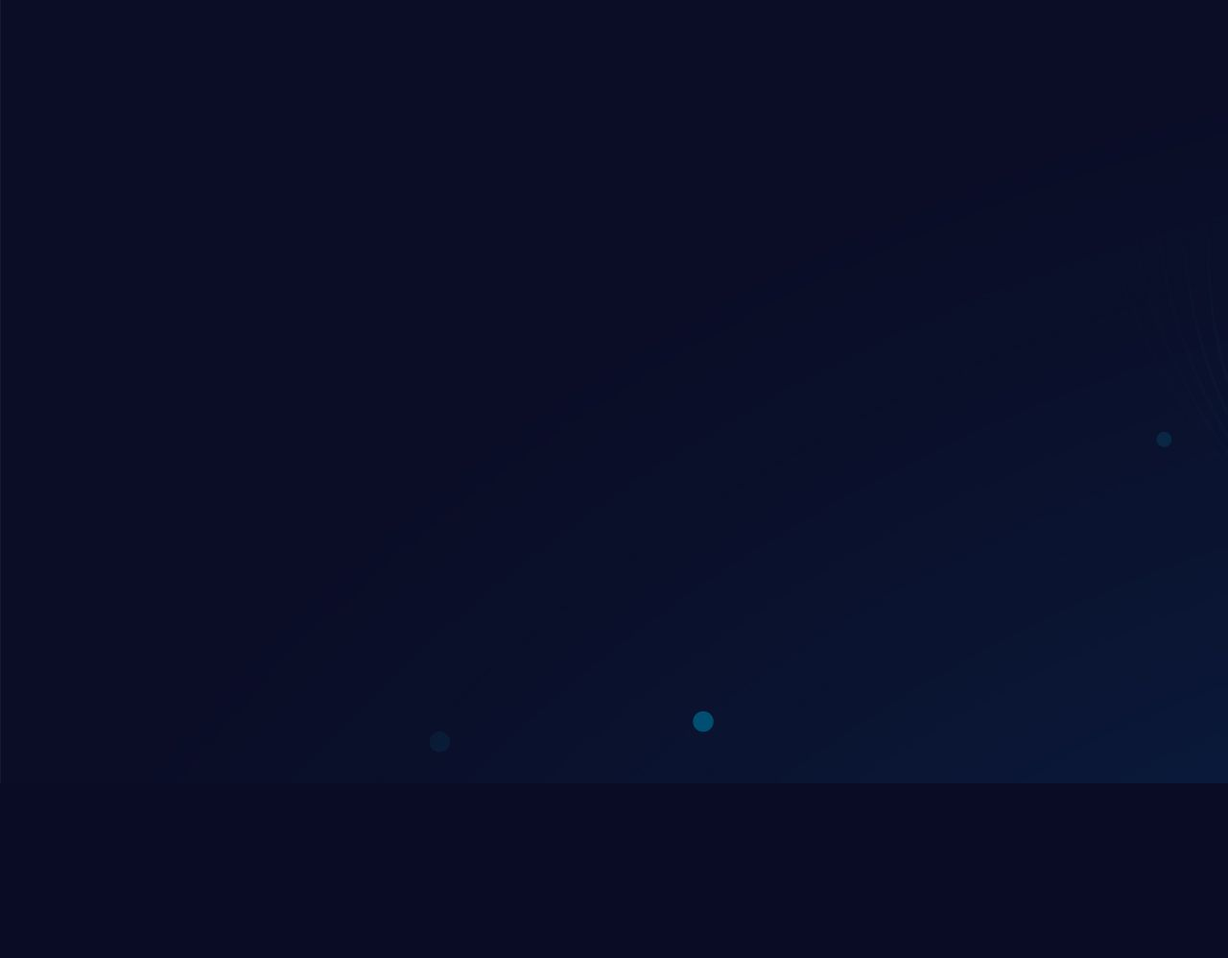
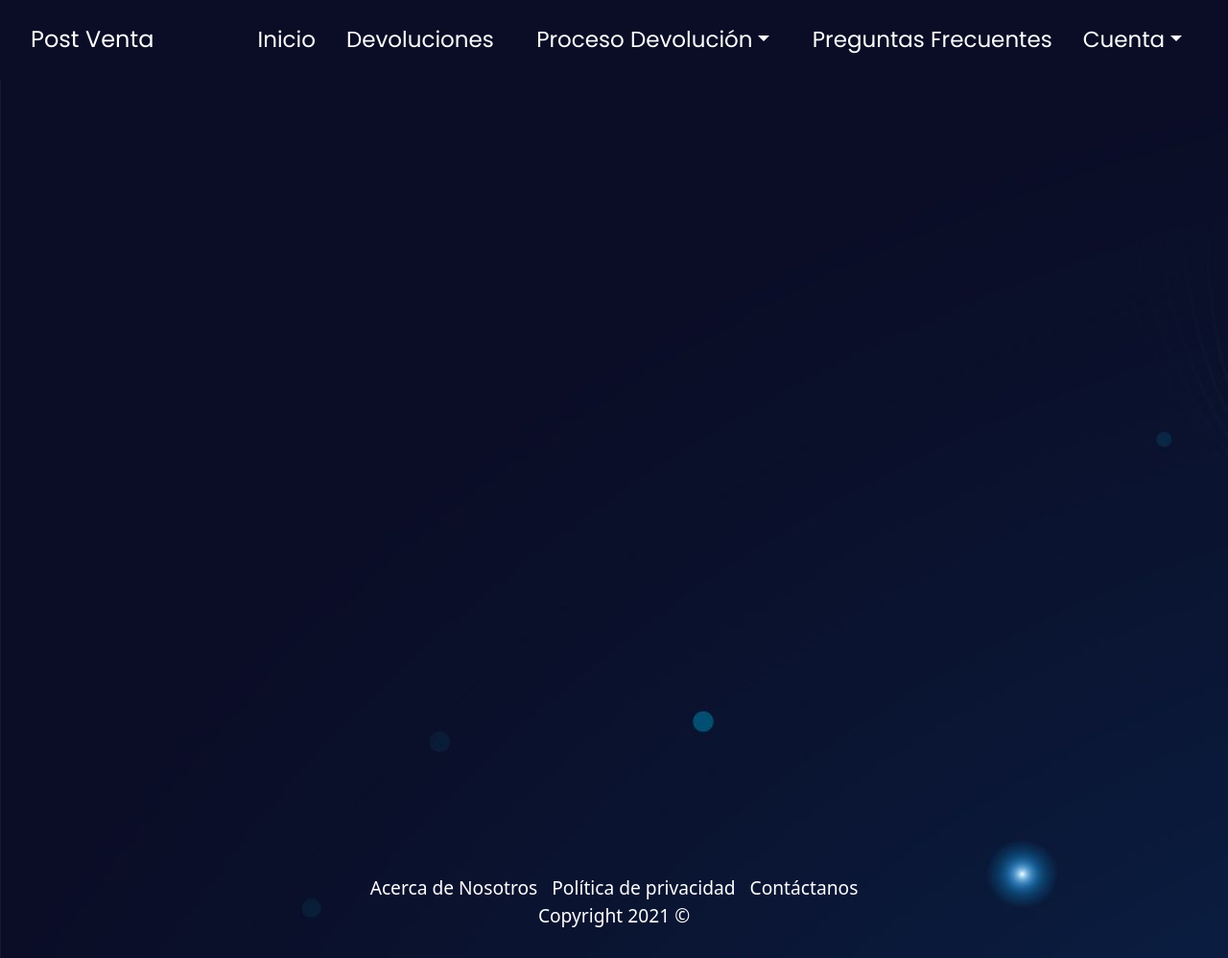
Before and after one commit to Aranzu/encargo1, a Django app: page / in a window 1280 px wide. Shown: the whole page at 96% size. Before the commit the page ends 816 px from the top, so only its background shows below. Run offline with Django 3.2, Linux system fonts and the light colour scheme.

Commit message:
changes webpage

```diff
--- a/Seguridad_login/login/templates/login.html
+++ b/Seguridad_login/login/templates/login.html
@@ -3,12 +3,14 @@
 <html lang="en">
 <head>
 	<link rel="stylesheet" href="{% static 'css/styles.css' %}">
-	<title>Post Venta</title>
+	{% include 'snippets/header.html' %}
+	<title>Hostal Doña Clarita</title>
 </head>
 <body style="background-image: url({% static '/img/test.jpg'%});">
 	<div class="main_contenededor">
 		{% block contenido %}{% endblock %}
 	</div>
+	{% include 'snippets/footer.html' %}
 </body>
 
 </html>
--- /dev/null
+++ b/Seguridad_login/login/templates/snippets/footer.html
@@ -0,0 +1,15 @@
+<script src="https://cdn.jsdelivr.net/npm/bootstrap@5.0.1/dist/js/bootstrap.bundle.min.js" integrity="sha384-gtEjrD/SeCtmISkJkNUaaKMoLD0//ElJ19smozuHV6z3Iehds+3Ulb9Bn9Plx0x4" crossorigin="anonymous"></script>
+<script src="https://unpkg.com/sweetalert/dist/sweetalert.min.js"></script>
+	<!-- pie de pagina -->
+<footer class="">
+	<div class="flexcontainer nodecoration">
+		<br>
+		<a class="flex1 text-white" href="">Acerca de Nosotros</a>
+		&nbsp
+		<a class="flex1 text-white" href="">Política de privacidad</a>
+		&nbsp
+		<a class="flex1 text-white" href="mailto:postventa@posventa1.cl">Contáctanos</a>
+		<br>Copyright 2021 ©<br>
+		<br>
+	</div>
+</footer>
--- /dev/null
+++ b/Seguridad_login/login/templates/snippets/header.html
@@ -0,0 +1,38 @@
+{% load static %}
+<link href="https://cdn.jsdelivr.net/npm/bootstrap@5.0.1/dist/css/bootstrap.min.css" rel="stylesheet" integrity="sha384-+0n0xVW2eSR5OomGNYDnhzAbDsOXxcvSN1TPprVMTNDbiYZCxYbOOl7+AMvyTG2x" crossorigin="anonymous">
+<meta charset="UTF-8">
+<meta name="viewport" content="width=device-width, initial-scale=1.0">
+<link href="https://fonts.googleapis.com/css2?family=Poppins&display=swap" rel="stylesheet">
+<link href="https://fonts.googleapis.com/css2?family=Montserrat&display=swap" rel="stylesheet">
+<script src="https://code.jquery.com/jquery-3.6.0.min.js"></script>
+<div class="" id="header_container">
+	<header class="d-flex flex-wrap justify-content-center py-3 poppins">
+	  <a href="{% url 'home' %}" class="d-flex align-items-center mb-3 mb-md-0 me-md-auto text-white text-decoration-none tamfuente26">
+	    <span class="fs-4">Post Venta</span>
+	  </a>
+	  <ul class="nav nav-pill  tam-fuente aligncenter">
+	    <li class="nav-item"><a href="{% url 'home' %}" class="nav-link text-white" aria-current="page">Inicio</a></li>
+	    <li class="nav-item"><a href="{% url 'devolucion' %}" class="nav-link text-white">Devoluciones</a></li>
+	    <div style="width: 300px;">
+		   	<li style="width: inherit !important;" class="nav-item dropdown" id="proceso_devolucion">
+				<a class="nav-link dropdown-toggle text-white" href="#" id="dropdown05" data-bs-toggle="dropdown"
+				aria-expanded="false">Proceso Devolución</a>
+				<ul style="width: inherit !important;" class="dropdown-menu" aria-labelledby="dropdown05" id="panel_devolucion_proc">
+					<li><a class="dropdown-item aligncenter text-white" href="{% url 'revision' %}">Gestión de Revisión</a></li>
+					<li><a class="dropdown-item aligncenter text-white" href="{% url 'despacho_stock' %}">Gestión de Stock</a></li>
+					<li><a class="dropdown-item aligncenter text-white" href="{% url 'anexo_boleta' %}">Gestión Anexo Boleta</a></li>
+				</ul>
+	        </li>
+    	</div>
+	    <li class="nav-item"><a href="#" class="nav-link text-white">Preguntas Frecuentes</a></li>
+	    <li class="nav-item dropdown">
+            <a class="nav-link dropdown-toggle text-white" href="#" id="dropdown03" data-bs-toggle="dropdown" aria-expanded="false">Cuenta</a>
+            <ul class="dropdown-menu" aria-labelledby="dropdown03" id="panel_cuenta_proc">
+              <li><a class="dropdown-item text-white aligncenter" href="{% url 'cuenta' %}">Iniciar Sesión</a></li>
+              <li><a class="dropdown-item text-white aligncenter" href="#">Perfil</a></li>
+              <li><a class="dropdown-item text-white aligncenter" href="#">Cerrar sesión</a></li>
+            </ul>
+         </li>
+	  </ul>
+	</header>
+</div>
```
